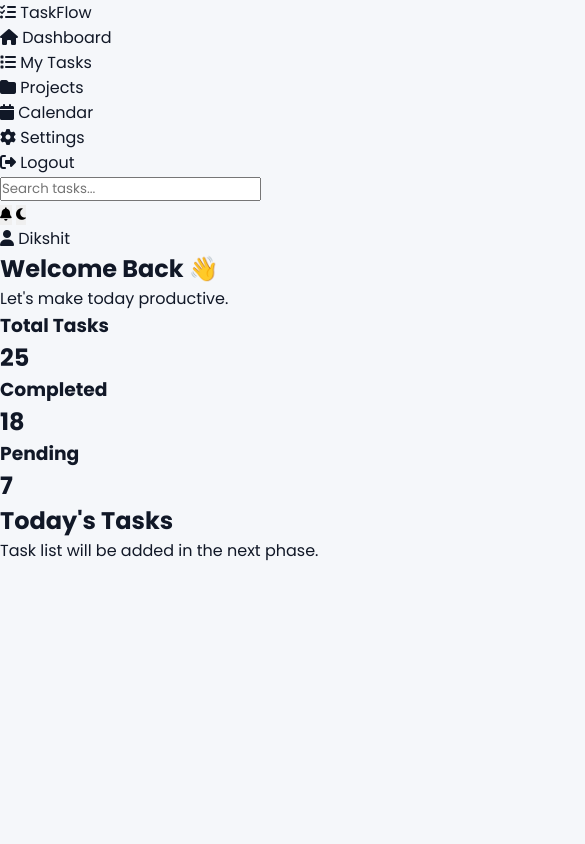
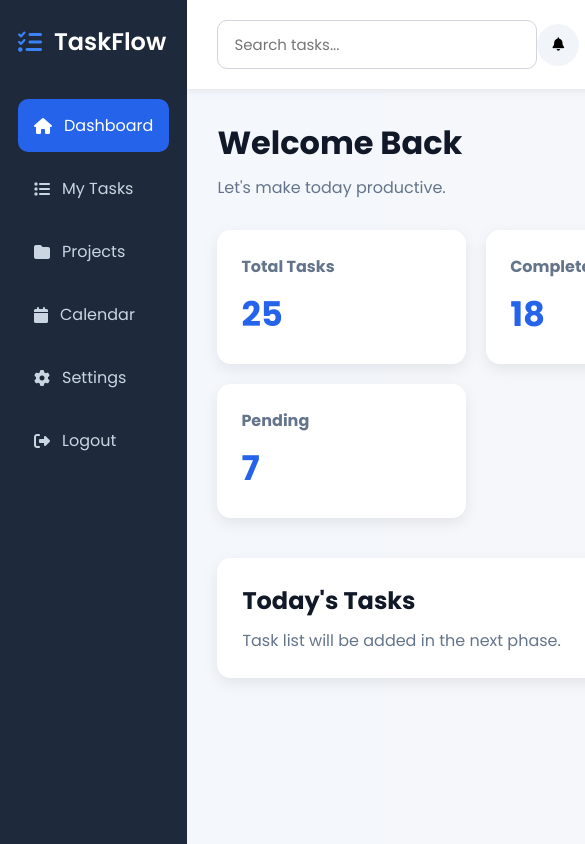
Before and after one commit to Dikshit-Yadav/TaskFlow, a plain HTML site: page dashboard.html in a window 390 px wide. Shown: the top 844 px of the page, 585 px wide, since content can reach past the window. Drawn offline with nearby package versions, Linux system fonts and the light colour scheme.

Commit message:
(dashboard): add responsive dashboard styling

```diff
--- a/css/dashboard.css
+++ b/css/dashboard.css
@@ -0,0 +1,172 @@
+.dashboard {
+    display: flex;
+    min-height: 100vh;
+    background: #f4f7fc;
+    font-family: "Poppins", sans-serif;
+}
+
+.sidebar {
+    width: 260px;
+    background: #1e293b;
+    color: #ffffff;
+    display: flex;
+    flex-direction: column;
+    padding: 24px 18px;
+}
+
+.logo {
+    display: flex;
+    align-items: center;
+    gap: 12px;
+    font-size: 24px;
+    font-weight: 600;
+    margin-bottom: 40px;
+}
+
+.logo i {
+    color: #3b82f6;
+}
+
+.sidebar ul {
+    list-style: none;
+}
+
+.sidebar li {
+    margin-bottom: 10px;
+}
+
+.sidebar a {
+    display: flex;
+    align-items: center;
+    gap: 12px;
+    text-decoration: none;
+    color: #cbd5e1;
+    padding: 14px 16px;
+    border-radius: 10px;
+    transition: 0.3s;
+}
+
+.sidebar a:hover {
+    background: #334155;
+    color: #ffffff;
+}
+
+.sidebar li.active a {
+    background: #2563eb;
+    color: #ffffff;
+}
+
+.main-content {
+    flex: 1;
+    display: flex;
+    flex-direction: column;
+}
+
+.topbar {
+    background: white;
+    display: flex;
+    justify-content: space-between;
+    align-items: center;
+    padding: 20px 30px;
+    box-shadow: 0 2px 8px rgba(0,0,0,.08);
+}
+
+.search-box input {
+    width: 320px;
+    padding: 12px 16px;
+    border: 1px solid #d1d5db;
+    border-radius: 10px;
+    outline: none;
+    font-size: 15px;
+}
+
+.search-box input:focus {
+    border-color: #2563eb;
+}
+
+.header-actions {
+    display: flex;
+    align-items: center;
+    gap: 18px;
+}
+
+.header-actions button {
+    width: 42px;
+    height: 42px;
+    border: none;
+    border-radius: 50%;
+    background: #f1f5f9;
+    cursor: pointer;
+    transition: .3s;
+}
+
+.header-actions button:hover {
+    background: #2563eb;
+    color: white;
+}
+
+.profile {
+    display: flex;
+    align-items: center;
+    gap: 10px;
+    font-weight: 500;
+}
+
+.content {
+    padding: 30px;
+}
+
+.content h1 {
+    font-size: 32px;
+    margin-bottom: 8px;
+}
+
+.content p {
+    color: #64748b;
+}
+
+.stats {
+    margin-top: 30px;
+
+    display: grid;
+
+    grid-template-columns:
+        repeat(auto-fit, minmax(220px,1fr));
+
+    gap: 20px;
+}
+
+.card {
+    background: white;
+    padding: 24px;
+    border-radius: 14px;
+    box-shadow: 0 5px 15px rgba(0,0,0,.08);
+    transition: .3s;
+}
+
+.card:hover {
+    transform: translateY(-6px);
+}
+
+.card h3 {
+    color: #64748b;
+    margin-bottom: 10px;
+    font-size: 16px;
+}
+
+.card h2 {
+    font-size: 34px;
+    color: #2563eb;
+}
+
+.tasks {
+    margin-top: 40px;
+    background: white;
+    border-radius: 14px;
+    padding: 25px;
+    box-shadow: 0 5px 15px rgba(0,0,0,.08);
+}
+
+.tasks h2 {
+    margin-bottom: 10px;
+}
--- a/dashboard.html
+++ b/dashboard.html
@@ -183,7 +183,7 @@
 
                 <h1>
 
-                    Welcome Back 👋
+                    Welcome Back
 
                 </h1>
 
```
